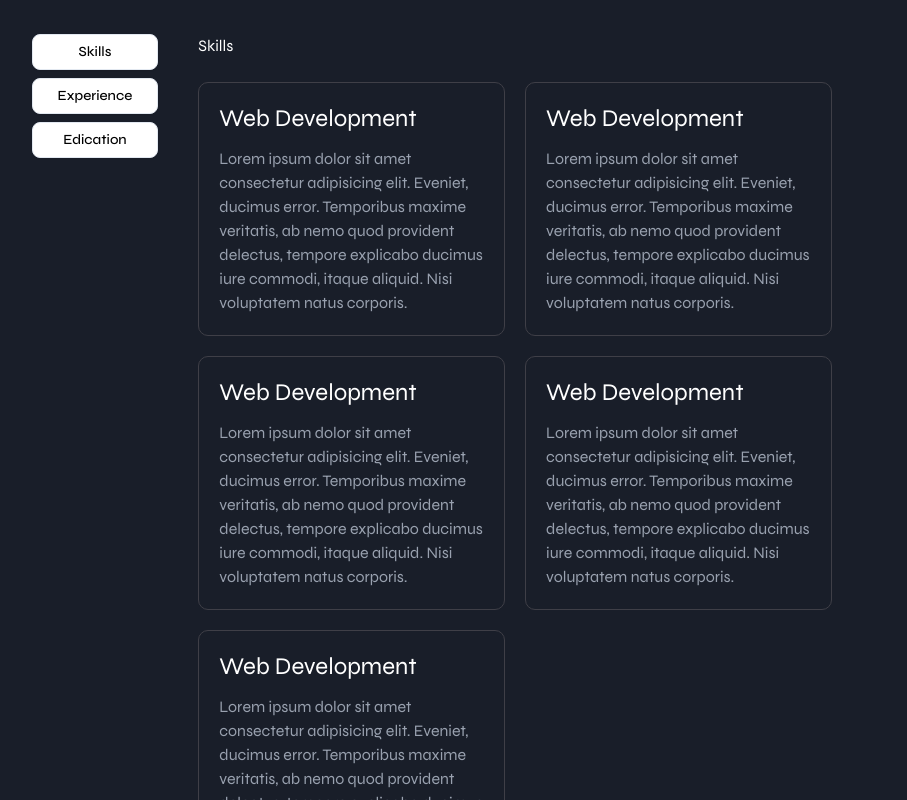
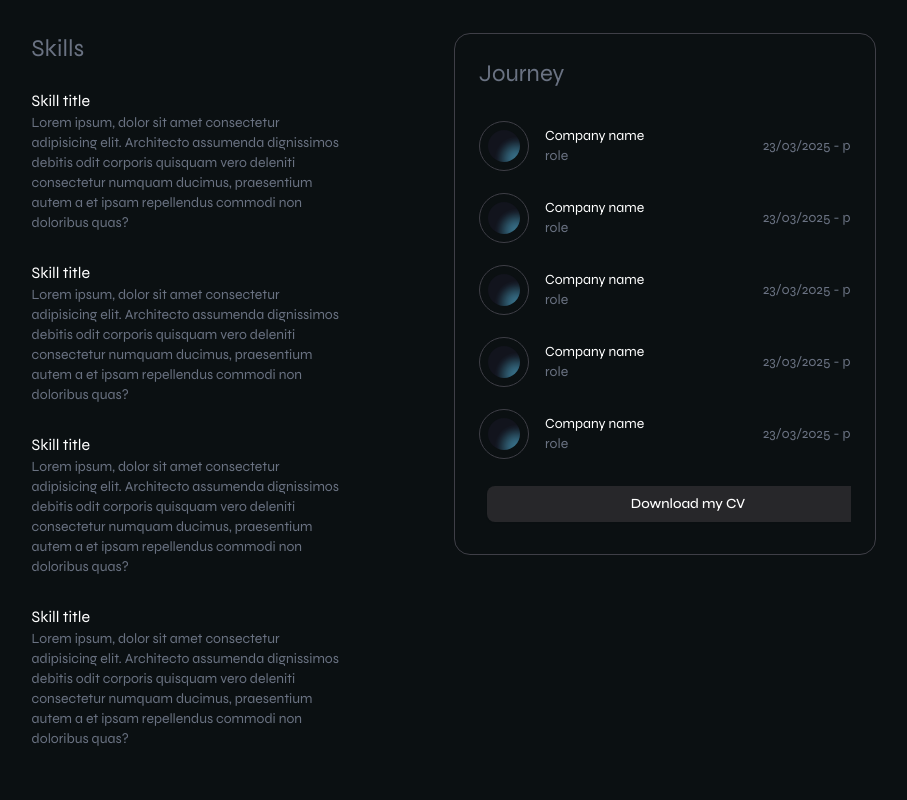
Before and after one commit to Urich-loic/emu-portfolio, a React (Vite) app: page / in a window 1280 px wide. Shown: the part 1500-2300 px from the top of the page, without its empty margins (186-1093 px from the left). Built offline with nearby package versions, Linux system fonts and the light colour scheme.

Commit message:
reDesign of the my personnal detail informatin section

```diff
--- a/src/assets/custom.css
+++ b/src/assets/custom.css
@@ -21,6 +21,22 @@
     align-items: center;
 }
 
+.skillCard{
+    position: relative;
+    transition: all 0.9s ease-in-out;
+}
+
+.skillCard:hover::before{
+    content: '';
+    position: absolute;
+    top: -15px;
+    bottom: -15px;
+    left: -15px;
+    right: -15px;
+    border-radius: 10px;
+    background-color: oklch(1 0 0 / 10%);
+}
+
 .experienceWrapper{
     max-width: 66vw;
     width: 100%;
@@ -33,6 +49,21 @@
 
 .blog_display_type > div {
     transform: scale(1.5);
+}
+
+@media only screen and (max-width:950px){
+    .blog_display_type{
+    display: none;
+}
+.projectCard {
+    display: block !important;
+}
+
+.projectImage {
+    width: 100%;
+}
+
+
 }
 
 @media only screen and (max-width:650px){
@@ -50,9 +81,7 @@
     padding:50px !important;
 }
 
-.blog_display_type{
-    display: none;
-}
+
 
 .projectCard {
     display: block !important;
--- a/src/components/Homepage/Experience.jsx
+++ b/src/components/Homepage/Experience.jsx
@@ -1,12 +1,22 @@
 import React from "react";
 import { Button } from "@/components/ui/button";
 import { Link } from "react-router-dom";
+import {
+  Table,
+  TableBody,
+  TableCaption,
+  TableCell,
+  TableHead,
+  TableHeader,
+  TableRow,
+} from "@/components/ui/table";
+import Background1 from "../../../public/images/Background1.png";
 
 export default function Experience() {
   return (
-    <div className="about experience bg-[#191e29] text-white xl:py-27 lg:py-27 md:py-27 sm:py-18 xs:py-18 px-3">
+    <div className="about experience text-white xl:py-27 lg:py-27 md:py-27 sm:py-18 xs:py-18 px-3">
       <div className="experienceWrapper flex sm:flex-xol space-x-3  flex-col">
-        <div className="padding_class flex xl:flex-row lg:flex-row md:flex-row sm:flex-col border-b-2 border-b-zinc-700 pb-10 space-x-5">
+        <div className="padding_class flex xl:flex-row lg:flex-row md:flex-col sm:flex-col border-b-1 border-b-zinc-700 pb-10 space-x-5">
           <div className="title">
             <span>My Resume</span>
             <h2 className="xl:text-5xl py-7 lg:text-3xl md:text-3xl sm:text-3xl text-3xl">
@@ -29,74 +39,180 @@ export default function Experience() {
             </p>
           </div>
         </div>
-        <div className="padding_class profileDetail flex xl:flex-row lg:flex-row md:flex-row sm:flex-col xs:flex-col gap-10 pt-18">
-          <div className="tabs flex xl:flex-col lg:flex-col md:flex-col sm:flex-col xl:w-[15%] lg:w-[15%] md:w-[15%] xs:w-[100%] space-y-2">
-            <Button variant="outline" className="px-3 text-black ">
-              Skills
-            </Button>
+        <div className="padding_class profileDetail flex xl:flex-row lg:flex-row md:flex-col sm:flex-col xs:flex-col gap-10 pt-18">
+          <div className="flex justify-between w-[100%] xl:space-x-27 lg:space-x-27 md:space-x-18">
+            <div className="xl:w-[50%] lg:w-[50%] md:w-[100%] sm:w-[100%] text-gray-500   heading grid-cols-2 space-x-1">
+              <h2 className="text-2xl">Skills</h2>
+              <div className="skillWrapper pt-6 space-y-7">
+                <div className="skillCard rounded-2xl transition-all">
+                  <h3 className="text-white">Skill title</h3>
+                  <p className="skillDescription text-sm">
+                    Lorem ipsum, dolor sit amet consectetur adipisicing elit.
+                    Architecto assumenda dignissimos debitis odit corporis
+                    quisquam vero deleniti consectetur numquam ducimus,
+                    praesentium autem a et ipsam repellendus commodi non
+                    doloribus quas?
+                  </p>
+                </div>
 
-            <Button variant="outline" className="px-3 text-black">
-              Experience
-            </Button>
+                <div className="skillCard rounded-2xl transition-all">
+                  <h3 className="text-white">Skill title</h3>
+                  <p className="skillDescription text-sm">
+                    Lorem ipsum, dolor sit amet consectetur adipisicing elit.
+                    Architecto assumenda dignissimos debitis odit corporis
+                    quisquam vero deleniti consectetur numquam ducimus,
+                    praesentium autem a et ipsam repellendus commodi non
+                    doloribus quas?
+                  </p>
+                </div>
 
-            <Button variant="outline" className="px-3 text-black">
-              Edication
-            </Button>
-          </div>
-          <div className="tabs col-span-2 xl:w-[75%] lg:w-[75%] md:w-[75%] sm:w-[100%] space-y-3">
-            <div className="heading grid-cols-2 space-x-1 xl:w-[100%]">
-              Skills
+                <div className="skillCard rounded-2xl transition-all">
+                  <h3 className="text-white">Skill title</h3>
+                  <p className="skillDescription text-sm">
+                    Lorem ipsum, dolor sit amet consectetur adipisicing elit.
+                    Architecto assumenda dignissimos debitis odit corporis
+                    quisquam vero deleniti consectetur numquam ducimus,
+                    praesentium autem a et ipsam repellendus commodi non
+                    doloribus quas?
+                  </p>
+                </div>
+
+                <div className="skillCard rounded-2xl transition-all">
+                  <h3 className="text-white">Skill title</h3>
+                  <p className="skillDescription text-sm">
+                    Lorem ipsum, dolor sit amet consectetur adipisicing elit.
+                    Architecto assumenda dignissimos debitis odit corporis
+                    quisquam vero deleniti consectetur numquam ducimus,
+                    praesentium autem a et ipsam repellendus commodi non
+                    doloribus quas?
+                  </p>
+                </div>
+              </div>
             </div>
+            <div className="JourneyClass xl:w-[50%] lg:w-[50%] md:w-[100%] sm:w-[100%]">
+              <div className="journeyWrapper border-1 border-zinc-700 rounded-2xl p-6">
+                <h2 className="pb-7 text-2xl text-gray-500 ">Journey</h2>
+                <div class="group relative flex flex-col items-start">
+                  <Table className={"text-gray-500"}>
+                    <TableBody className={"space-y-4"}>
+                      <TableRow className="hover:bg-transparent border-none dark:bg-hover:bg-transparent cursor-pointer space-x-2 flex justify-start items-center">
+                        <TableCell className="p-0 h-[50px] w-[50px] flex justify-center items-center">
+                          <span className="border-1 border-zinc-700 rounded-full h-[100%] w-[100%] p-2">
+                            <img
+                              src={Background1}
+                              alt=""
+                              className="rounded-full object-cover w-[100%] h-[100%]"
+                            />
+                          </span>
+                        </TableCell>
+                        <TableCell className={" w-[210px]"}>
+                          <p className="text-white">Company name</p>
+                          <span>role</span>
+                        </TableCell>
 
-            <div className="skillContainer xl:w-[100%] grid xl:grid-cols-2 sm:grid-cols-1 gap-5 pt-3">
-              <div className="skillItem border-1 border-zinc-700 p-5 rounded-lg">
-                <h3 className="text-2xl">Web Development</h3>
-                <p className="pt-3 text-gray-400">
-                  Lorem ipsum dolor sit amet consectetur adipisicing elit.
-                  Eveniet, ducimus error. Temporibus maxime veritatis, ab nemo
-                  quod provident delectus, tempore explicabo ducimus iure
-                  commodi, itaque aliquid. Nisi voluptatem natus corporis.
-                </p>
-              </div>
+                        <TableCell className="text-right">
+                          23/03/2025 - present
+                        </TableCell>
+                      </TableRow>
 
-              <div className="skillItem border-1 border-zinc-700 p-5 rounded-lg">
-                <h3 className="text-2xl">Web Development</h3>
-                <p className="pt-3 text-gray-400">
-                  Lorem ipsum dolor sit amet consectetur adipisicing elit.
-                  Eveniet, ducimus error. Temporibus maxime veritatis, ab nemo
-                  quod provident delectus, tempore explicabo ducimus iure
-                  commodi, itaque aliquid. Nisi voluptatem natus corporis.
-                </p>
-              </div>
+                      <TableRow className="hover:bg-transparent border-none dark:bg-hover:bg-transparent cursor-pointer space-x-2 flex justify-start items-center">
+                        <TableCell className="p-0 h-[50px] w-[50px] flex justify-center items-center">
+                          <span className="border-1 border-zinc-700 rounded-full h-[100%] w-[100%] p-2">
+                            <img
+                              src={Background1}
+                              alt=""
+                              className="rounded-full object-cover w-[100%] h-[100%]"
+                            />
+                          </span>
+                        </TableCell>
+                        <TableCell className={" w-[210px]"}>
+                          <p className="text-white">Company name</p>
+                          <span>role</span>
+                        </TableCell>
 
-              <div className="skillItem border-1 border-zinc-700 p-5 rounded-lg">
-                <h3 className="text-2xl">Web Development</h3>
-                <p className="pt-3 text-gray-400">
-                  Lorem ipsum dolor sit amet consectetur adipisicing elit.
-                  Eveniet, ducimus error. Temporibus maxime veritatis, ab nemo
-                  quod provident delectus, tempore explicabo ducimus iure
-                  commodi, itaque aliquid. Nisi voluptatem natus corporis.
-                </p>
-              </div>
+                        <TableCell className="text-right">
+                          23/03/2025 - present
+                        </TableCell>
+                      </TableRow>
 
-              <div className="skillItem border-1 border-zinc-700 p-5 rounded-lg">
-                <h3 className="text-2xl">Web Development</h3>
-                <p className="pt-3 text-gray-400">
-                  Lorem ipsum dolor sit amet consectetur adipisicing elit.
-                  Eveniet, ducimus error. Temporibus maxime veritatis, ab nemo
-                  quod provident delectus, tempore explicabo ducimus iure
-                  commodi, itaque aliquid. Nisi voluptatem natus corporis.
-                </p>
-              </div>
+                      <TableRow className="hover:bg-transparent border-none dark:bg-hover:bg-transparent cursor-pointer space-x-2 flex justify-start items-center">
+                        <TableCell className="p-0 h-[50px] w-[50px] flex justify-center items-center">
+                          <span className="border-1 border-zinc-700 rounded-full h-[100%] w-[100%] p-2">
+                            <img
+                              src={Background1}
+                              alt=""
+                              className="rounded-full object-cover w-[100%] h-[100%]"
+                            />
+                          </span>
+                        </TableCell>
+                        <TableCell className={" w-[210px]"}>
+                          <p className="text-white">Company name</p>
+                          <span>role</span>
+                        </TableCell>
 
-              <div className="skillItem border-1 border-zinc-700 p-5 rounded-lg">
-                <h3 className="text-2xl">Web Development</h3>
-                <p className="pt-3 text-gray-400">
-                  Lorem ipsum dolor sit amet consectetur adipisicing elit.
-                  Eveniet, ducimus error. Temporibus maxime veritatis, ab nemo
-                  quod provident delectus, tempore explicabo ducimus iure
-                  commodi, itaque aliquid. Nisi voluptatem natus corporis.
-                </p>
+                        <TableCell className="text-right">
+                          23/03/2025 - present
+                        </TableCell>
+                      </TableRow>
+
+                      <TableRow className="hover:bg-transparent border-none dark:bg-hover:bg-transparent cursor-pointer space-x-2 flex justify-start items-center">
+                        <TableCell className="p-0 h-[50px] w-[50px] flex justify-center items-center">
+                          <span className="border-1 border-zinc-700 rounded-full h-[100%] w-[100%] p-2">
+                            <img
+                              src={Background1}
+                              alt=""
+                              className="rounded-full object-cover w-[100%] h-[100%]"
+                            />
+                          </span>
+                        </TableCell>
+                        <TableCell className={" w-[210px]"}>
+                          <p className="text-white">Company name</p>
+                          <span>role</span>
+                        </TableCell>
+
+                        <TableCell className="text-right">
+                          23/03/2025 - present
+                        </TableCell>
+                      </TableRow>
+
+                      <TableRow className="hover:bg-transparent border-none dark:bg-hover:bg-transparent cursor-pointer space-x-2 flex justify-start items-center">
+                        <TableCell className="p-0 h-[50px] w-[50px] flex justify-center items-center">
+                          <span className="border-1 border-zinc-700 rounded-full h-[100%] w-[100%] p-2">
+                            <img
+                              src={Background1}
+                              alt=""
+                              className="rounded-full object-cover w-[100%] h-[100%]"
+                            />
+                          </span>
+                        </TableCell>
+                        <TableCell className={" w-[210px]"}>
+                          <p className="text-white">Company name</p>
+                          <span>role</span>
+                        </TableCell>
+
+                        <TableCell className="text-right">
+                          23/03/2025 - present
+                        </TableCell>
+                      </TableRow>
+
+                      <TableRow className="hover:bg-transparent border-none dark:bg-hover:bg-transparent cursor-pointer space-x-2 flex justify-start items-center">
+                        <TableCell className="w-[100%]">
+                          <Button
+                            variant="outline"
+                            className="w-[100%] bg-zinc-800 border-none hover:text-black"
+                          >
+                            <Link
+                              to="#resumePDF"
+                              className="text-black text-white hover:text-black"
+                            >
+                              Download my CV
+                            </Link>
+                          </Button>
+                        </TableCell>
+                      </TableRow>
+                    </TableBody>
+                  </Table>
+                </div>
               </div>
             </div>
           </div>
--- a/src/components/Homepage/Project.jsx
+++ b/src/components/Homepage/Project.jsx
@@ -10,7 +10,7 @@ import ProjectList from "../ProjectList";
 export default function Project() {
   const [status, setStatus] = useState(false);
   return (
-    <div id="project" className="experience bg-background text-white xl:py-27 lg:py-27 md:py-27 sm:py-18 px-3">
+    <div id="project" className="padding_class experience bg-background text-white xl:py-27 lg:py-27 md:py-27 sm:py-18 px-3">
       <div className="experienceWrapper flex sm:flex-xol space-x-3  flex-col">
         <div className="flex flex-col text-center pb-10 ">
           <div className="title pt-7">
--- a/src/components/ProjectCard.jsx
+++ b/src/components/ProjectCard.jsx
@@ -6,7 +6,7 @@ import { Switch } from "@/components/ui/switch";
 export default function ProjectCard() {
   return (
     <div
-      className={`projectCard w-[48%] rounded-2xl  overflow-hidden space-x-10 `}
+      className={`projectCard w-[48%] transition-all rounded-2xl  overflow-hidden space-x-10 `}
     >
       <div className={`projectImage w-[100%]`}>
         <img src={Background1} alt="" />
--- a/src/components/ProjectList.jsx
+++ b/src/components/ProjectList.jsx
@@ -7,16 +7,16 @@ import { Switch } from "@/components/ui/switch";
 export default function ProjectList() {
   return (
     <div
-      className={`projectCard w-[100%] flex border-b-1 border-b-zinc-700 pb-10 overflow-hidden space-x-10`}
+      className={`projectCard w-[100%] flex border-b-1 transition-all border-b-zinc-700 pb-10 overflow-hidden space-x-10`}
     >
       <div
-        className={`projectImage w-[55%] rounded-2xl overflow-hidden`}
+        className={`projectImage w-[55%] transition-all rounded-2xl overflow-hidden`}
       >
         <img src={Background1} alt="" />
       </div>
       <div className="textContainer">
         <div
-          className={`projectTitle text-left w-[100%] block pt-5`}
+          className={`projectTitle text-left w-[100%] transition-all block pt-5`}
         >
           <Badge variant="secondary" className="bg-gray-50/10 text-white">
             Category
--- /dev/null
+++ b/src/components/ui/table.jsx
@@ -0,0 +1,124 @@
+import * as React from "react"
+
+import { cn } from "@/lib/utils"
+
+function Table({
+  className,
+  ...props
+}) {
+  return (
+    <div data-slot="table-container" className="relative w-full overflow-x-auto">
+      <table
+        data-slot="table"
+        className={cn("w-full caption-bottom text-sm", className)}
+        {...props} />
+    </div>
+  );
+}
+
+function TableHeader({
+  className,
+  ...props
+}) {
+  return (
+    <thead
+      data-slot="table-header"
+      className={cn("[&_tr]:border-b", className)}
+      {...props} />
+  );
+}
+
+function TableBody({
+  className,
+  ...props
+}) {
+  return (
+    <tbody
+      data-slot="table-body"
+      className={cn("[&_tr:last-child]:border-0", className)}
+      {...props} />
+  );
+}
+
+function TableFooter({
+  className,
+  ...props
+}) {
+  return (
+    <tfoot
+      data-slot="table-footer"
+      className={cn(
+        "bg-slate-100/50 border-t font-medium [&>tr]:last:border-b-0 dark:bg-slate-800/50",
+        className
+      )}
+      {...props} />
+  );
+}
+
+function TableRow({
+  className,
+  ...props
+}) {
+  return (
+    <tr
+      data-slot="table-row"
+      className={cn(
+        "hover:bg-slate-100/50 data-[state=selected]:bg-slate-100 border-b transition-colors dark:hover:bg-slate-800/50 dark:data-[state=selected]:bg-slate-800",
+        className
+      )}
+      {...props} />
+  );
+}
+
+function TableHead({
+  className,
+  ...props
+}) {
+  return (
+    <th
+      data-slot="table-head"
+      className={cn(
+        "text-slate-950 h-10 px-2 text-left align-middle font-medium whitespace-nowrap [&:has([role=checkbox])]:pr-0 [&>[role=checkbox]]:translate-y-[2px] dark:text-slate-50",
+        className
+      )}
+      {...props} />
+  );
+}
+
+function TableCell({
+  className,
+  ...props
+}) {
+  return (
+    <td
+      data-slot="table-cell"
+      className={cn(
+        "p-2 align-middle whitespace-nowrap [&:has([role=checkbox])]:pr-0 [&>[role=checkbox]]:translate-y-[2px]",
+        className
+      )}
+      {...props} />
+  );
+}
+
+function TableCaption({
+  className,
+  ...props
+}) {
+  return (
+    <caption
+      data-slot="table-caption"
+      className={cn("text-slate-500 mt-4 text-sm dark:text-slate-400", className)}
+      {...props} />
+  );
+}
+
+export {
+  Table,
+  TableHeader,
+  TableBody,
+  TableFooter,
+  TableHead,
+  TableRow,
+  TableCell,
+  TableCaption,
+}
```
Also changed, not shown: src/components/common/Footer.jsx (+10 -30 lines).
